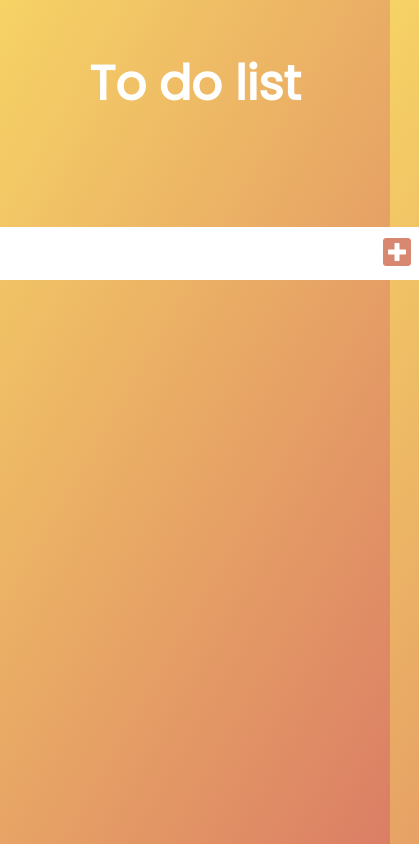
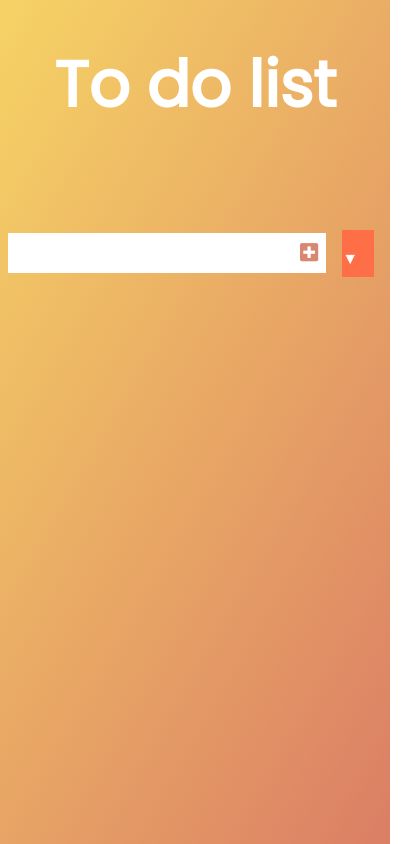
Before and after one commit to abjj1999/To-do-list, a plain HTML site: page index.html in a window 390 px wide. Shown: the whole page, 419 px wide, since content can reach past the window. Drawn offline with Linux system fonts and the light colour scheme.

Commit message:
added some mediaq

```diff
--- a/style.css
+++ b/style.css
@@ -132,3 +132,40 @@ select{
     background: white;
     color: #ff6f47;
 }
+
+
+@media screen and (max-width: 980px){
+    header{
+        font-size: 2rem;
+    }
+
+    form input, form button {
+        font-size: 1.3rem;
+        border: none;
+        background: white;
+
+    }
+    form input {
+        margin-left: 0.5rem;
+    }
+    select{
+        color: #ff6f47;
+        width: 3rem;
+        cursor: pointer;
+        padding:1rem;
+        max-height: 60px;
+    }
+    .todo-container{
+        display: flex;
+        justify-content: center;
+        align-items: center;
+
+    }
+    .todo-list{
+        width: 80%;
+    }
+    .todo-item{
+       margin: 0.5rem;
+    }
+
+}
```
